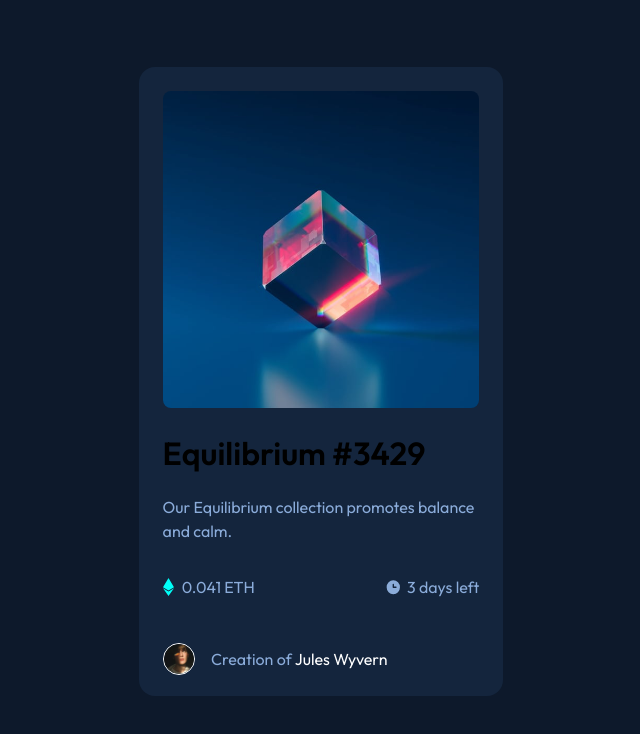
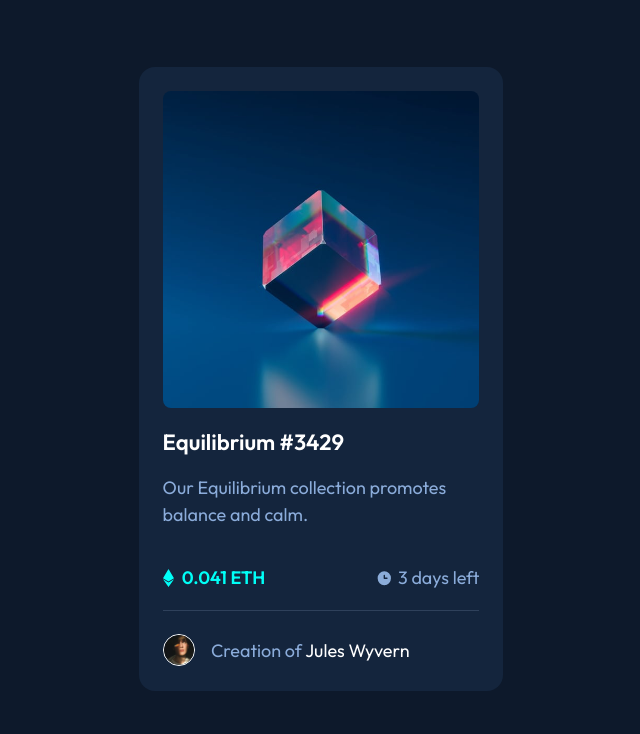
Before and after one commit to KaranChandekar/NFT-preview-card-component, a plain HTML site: page index.html in a window 1280 px wide. Shown: the whole page, without its empty margins (319-959 px from the left). Drawn offline with Linux system fonts and the light colour scheme.

Commit message:
modify css

```diff
--- a/style.css
+++ b/style.css
@@ -34,7 +34,7 @@ img {
   border-radius: 0.5rem;
 }
 
-.heading {
+h1 {
   color: var(--white);
   font-size: 1.38rem;
   margin: 1rem 0;
@@ -43,19 +43,27 @@ img {
 
 p {
   color: var(--soft-blue);
-  line-height: 1.5rem;
+  line-height: 1.7rem;
+  font-size: large;
 }
 
 .time-eth-container {
   display: flex;
   justify-content: space-between;
-  margin-bottom: 1rem;
+  margin-bottom: 0.5rem;
+  border-bottom: 1px solid var(--soft-blue);
+  border-color: var(--very-dark-blue-line);
 }
 
 .eth-container {
   display: flex;
   align-items: center;
   color: var(--cyan);
+}
+
+.eth-container p {
+  color: var(--cyan);
+  font-weight: bold;
 }
 
 .eth-img {
@@ -79,16 +87,9 @@ p {
   margin-left: 0.3rem;
 }
 
-hr {
-  opacity: 0.2;
-  border-bottom: none;
-  margin: 0;
-}
-
 .creator-content {
   display: flex;
   align-items: center;
-  margin-top: 0.2rem;
 }
 
 .avatar-img {
```
